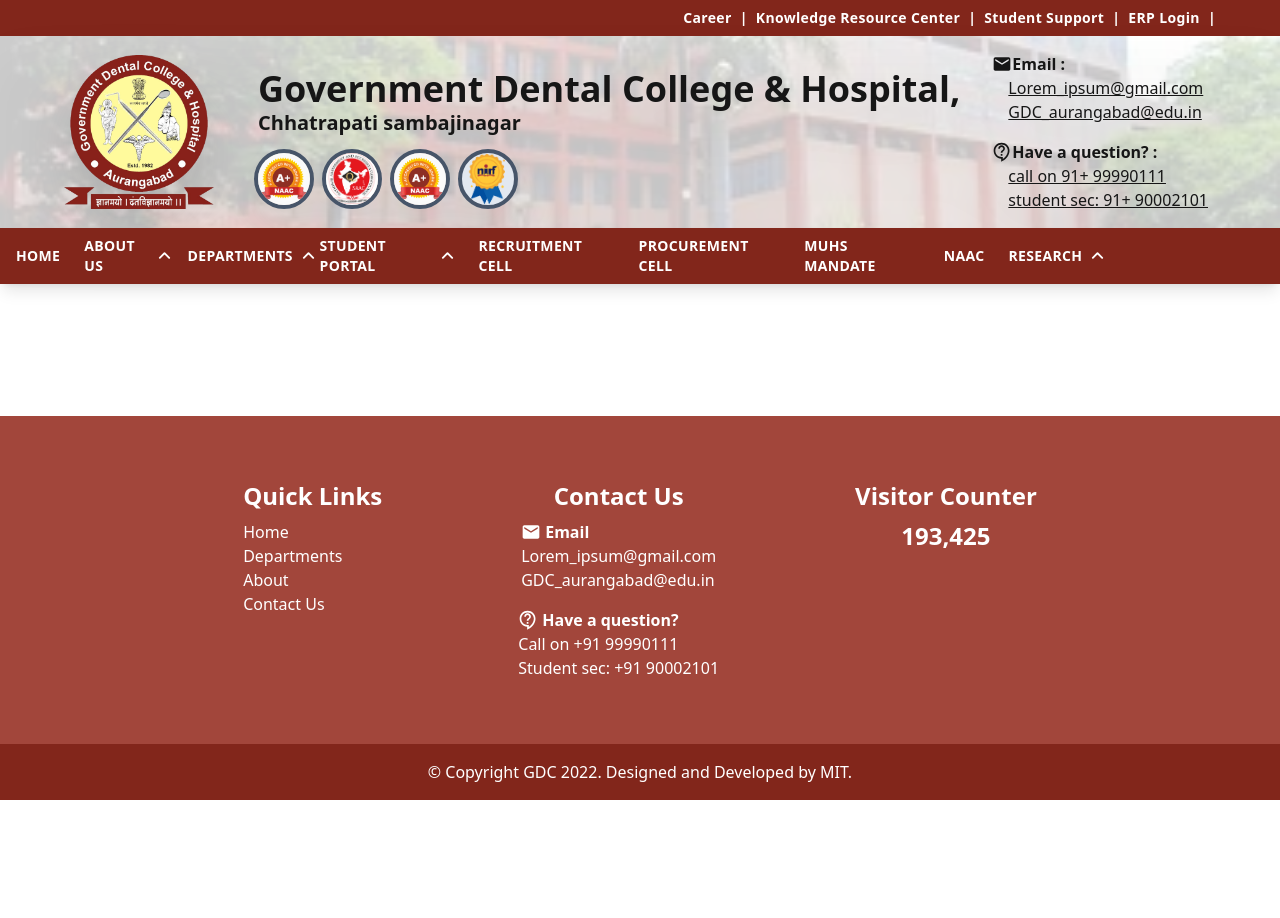
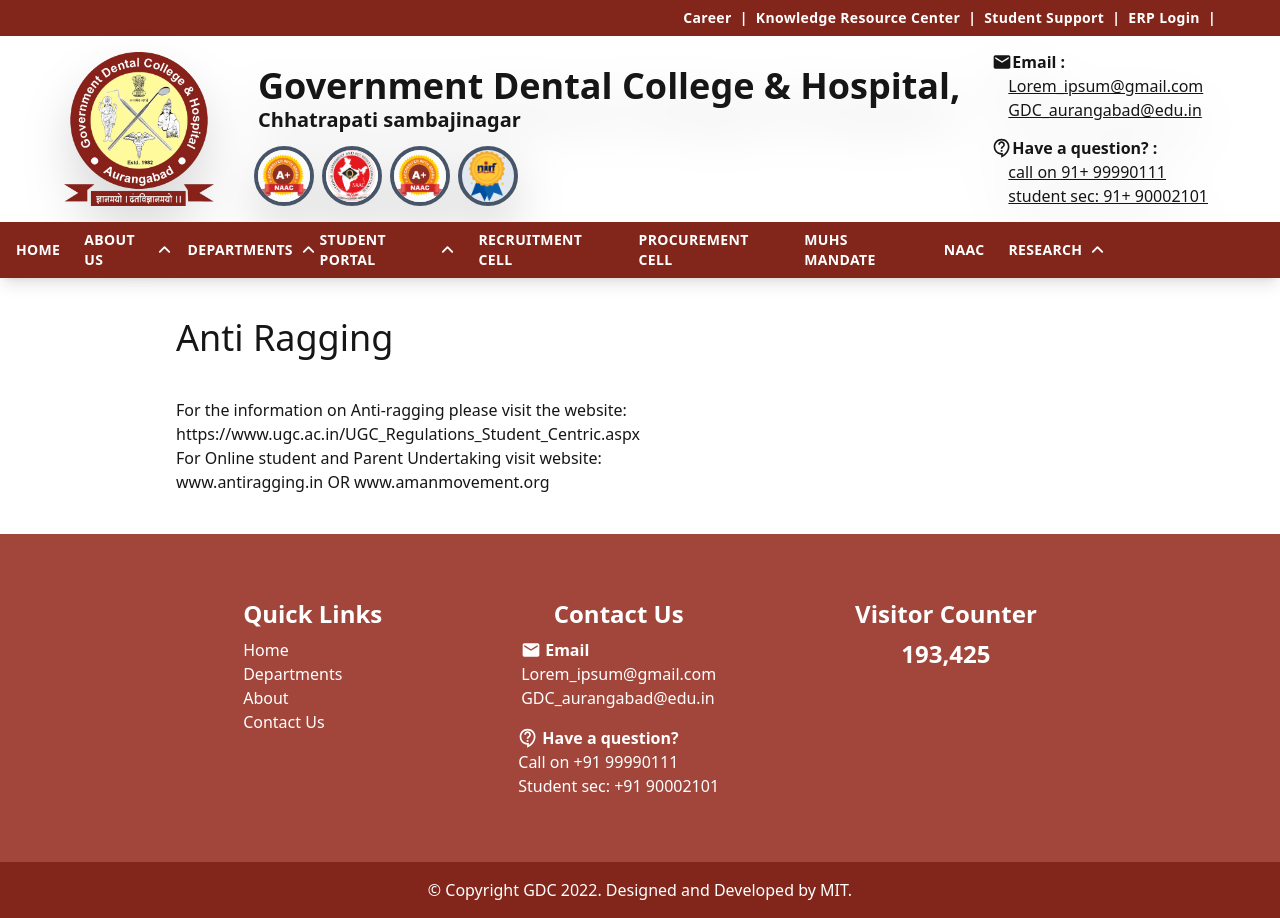
Before and after one commit to khanzyd/gdc_template, a Next.js app: page /student-portal/anti-ragging in a window 1280 px wide. Before the commit the page ends 800 px from the top, so only its background shows below. Built offline with nearby package versions, Linux system fonts and the light colour scheme.

Commit message:
removed cover image

```diff
--- a/app/globals.css
+++ b/app/globals.css
@@ -22,19 +22,3 @@
     opacity: 0.17;
     box-shadow: inset -1px 190px 42px -22px rgba(255, 255, 255, 1)
 }
-
-.cover-image::before{
-    @apply bg-[url('../public/college-cover.png')] bg-no-repeat;
-    position: absolute;
-    height: 100%;
-    width: 100%;
-    top: 0;
-    right: 0;
-    bottom: 0;
-    right: 0;
-    content: "";
-    background-position: center;
-    background-size: cover;
-    opacity: 0.20;
-    z-index: -1;
-}
--- a/app/student-portal/anti-ragging/page.tsx
+++ b/app/student-portal/anti-ragging/page.tsx
@@ -1,5 +1,14 @@
 import React from "react";
 
 export default function Page(){
-    return <></>
+    return <div className="px-44 py-10">
+        <h1 className="text-4xl mb-10">Anti Ragging</h1>
+        <p>For the information on Anti-ragging please visit the website:</p>
+        <a href="https://www.ugc.ac.in/UGC_Regulations_Student_Centric.aspx">
+            https://www.ugc.ac.in/UGC_Regulations_Student_Centric.aspx
+        </a>
+
+        <p>For Online student and Parent Undertaking visit website:</p>
+        <p>www.antiragging.in OR www.amanmovement.org</p>
+    </div>
 }
--- a/components/DropDownMenu.tsx
+++ b/components/DropDownMenu.tsx
@@ -9,7 +9,7 @@ const DropDownMenu = (props: {children: ReactNode, links: {name: string, ref: st
 
     for(let e of props.links){
         NavItems.push(
-            <a href={e.ref} className="hover:shadow-[0_2px_0px_0px_white] px-4 py-2 duration-100">
+            <a href={e.ref} className="hover:shadow-[0_2px_0px_0px_white] hover:drop-shadow-[0_1px_0_#ffffff] px-4 py-2 duration-100">
                 {e.name}
             </a>
         );
@@ -17,7 +17,7 @@ const DropDownMenu = (props: {children: ReactNode, links: {name: string, ref: st
 
     return (
         <div
-            className="flex relative cursor-pointer duration-200 hover:shadow-[0_1px_0_0_0_white] px-2 py-2 z-50"
+            className="flex relative cursor-pointer duration-200 hover:shadow-[0_1px_0_0_0_white] hover:drop-shadow-[0_1px_0_#ffffff] px-2 py-2 z-50"
             onMouseEnter={() => setdropdown(true)}
             onMouseLeave={() => setdropdown(false)} >
             {props.children}
--- a/components/NavItem.tsx
+++ b/components/NavItem.tsx
@@ -3,7 +3,7 @@ import { ReactElement } from "react";
 
 export default function NavItem({href, children}: {href: string, children: string | ReactElement}){
     return <>
-        <Link href={href} className="hover:shadow-[inset_0_-2px_0_0_white] hover:drop-shadow-[0_2px_2px_#ffffff] px-4 py-2 duration-200">
+        <Link href={href} className="hover:shadow-[inset_0_-2px_0_0_white] hover:drop-shadow-[0_1px_0_#ffffff] px-4 py-2 duration-200">
             {children}
         </Link>
     </>
--- a/components/Navbar.tsx
+++ b/components/Navbar.tsx
@@ -17,7 +17,7 @@ const Navbar = () => {
           <SecondaryNavbarItem>ERP Login</SecondaryNavbarItem>
         </div>
         <div className="h-48 px-[5%] flex justify-between items-center cover-image relative drop-shadow-2xl">
-          <div className="flex items-end gap-8">
+          <div className="flex items-end gap-8 py-4">
             <Image
               src={"/gdclogo1.png"}
               className="mr-2"
```
Also changed, not shown: public/college-cover.png (deleted).
